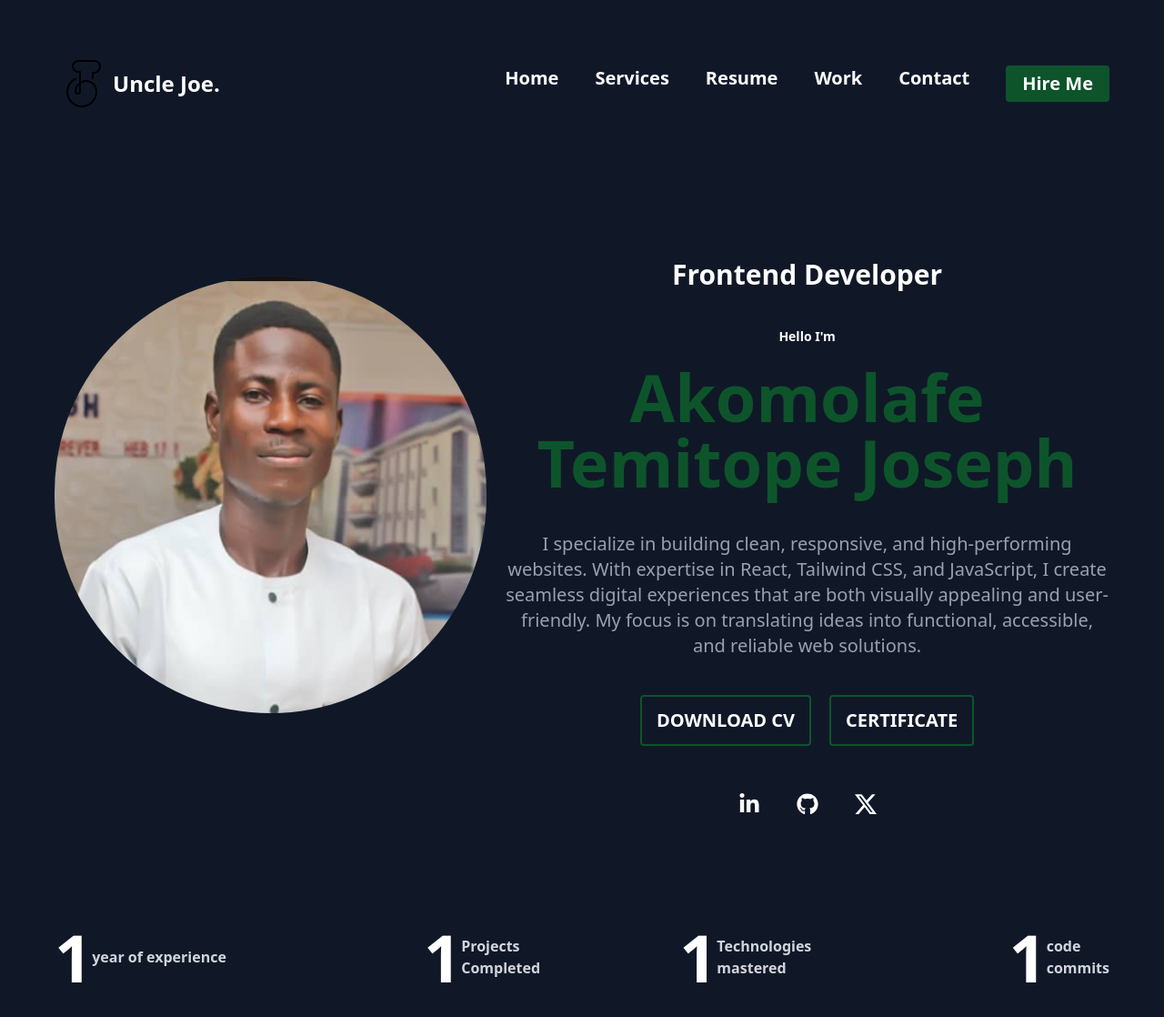
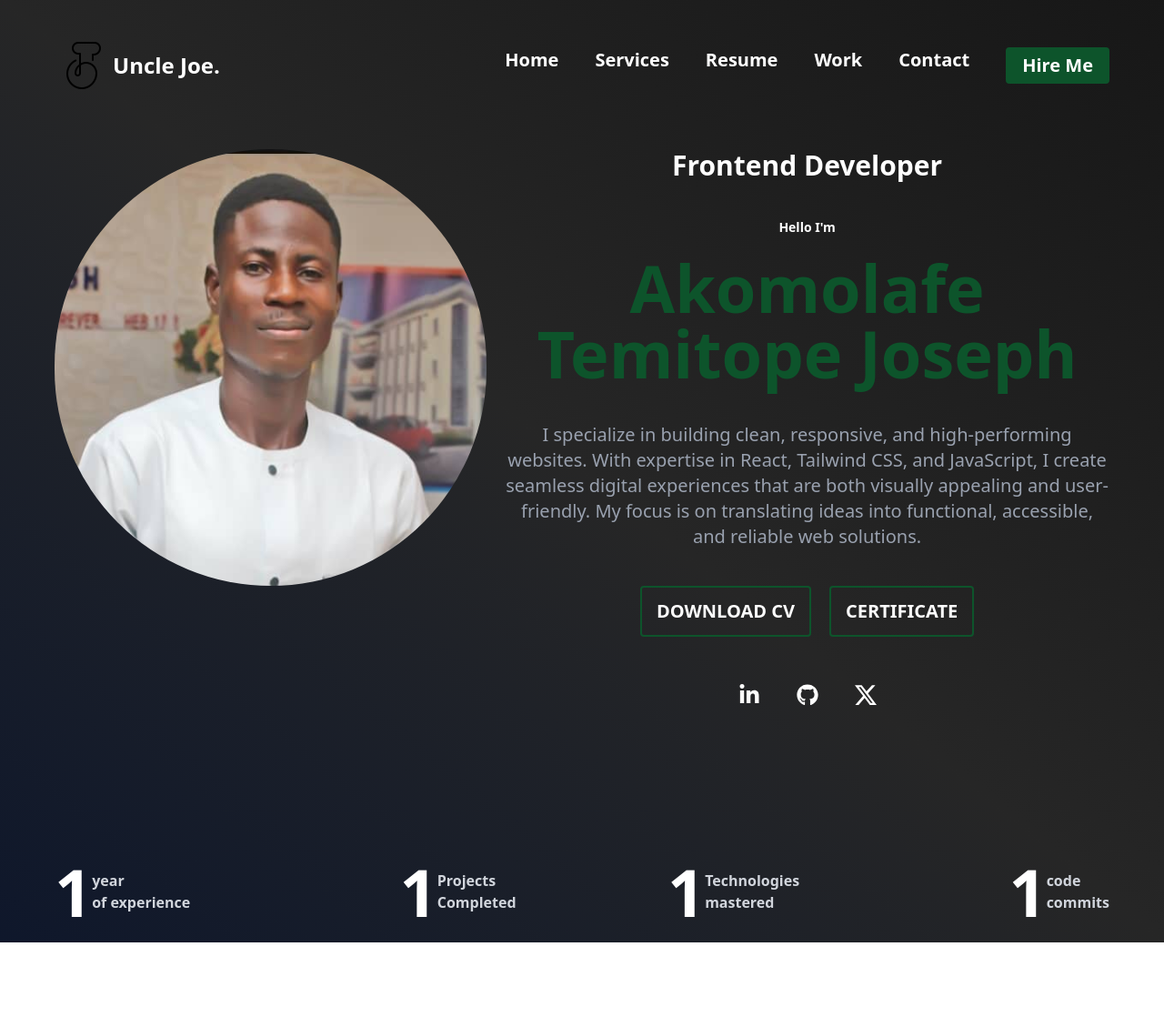
Before and after one commit to akomolafetemitopejoseph/portfolio-2, a React (Vite) app: page / in a window 1280 px wide. Shown: the top 1118 px of the page at 91% size. After the commit the page ends 1036 px from the top, so only its background shows below. Built offline with nearby package versions, Linux system fonts and the light colour scheme.

Commit message:
Updated Changes on the navBar

```diff
--- a/package.json
+++ b/package.json
@@ -16,6 +16,8 @@
     "@tailwindcss/vite": "^4.1.14",
     "clsx": "^2.1.1",
     "frama": "^1.0.0",
+    "frame": "^1.0.0-alpha.2",
+    "mation": "^0.0.2",
     "motion": "^12.23.24",
     "react": "^19.1.1",
     "react-dom": "^19.1.1",
--- a/src/App.jsx
+++ b/src/App.jsx
@@ -5,7 +5,7 @@ import Ratings from "./Components/Ratings";
 
 function App() {
   return (
-    <div>
+    <div className="bg-gradient-to-tr from-slate-900 via-neutral-800 to-neutral-900">
       <NavBar />
       <HeroSection />
       <Ratings />
--- a/src/Components/HeroSection.jsx
+++ b/src/Components/HeroSection.jsx
@@ -6,10 +6,10 @@ import imgmain from "../assets/myimage.jpg";
 
 const HeroSection = () => {
   return (
-    <main className="flex-1 text-center lg:flex gap-5 bg-gray-900 p-5 lg:p-15 text-white">
-      <div className="flex justify-center mt-15">
+    <main className=" h-screen flex-1 text-center lg:flex gap-5 lg:mt-5 lg:mr-15 lg:ml-15 text-white">
+      <div className="flex justify-center mt-10">
         <img
-          className=" w-[400px] lg:w-500 h-[400px] lg:h-120 rounded-full"
+          className=" w-[400px] lg:w-500 h-[300px] lg:h-120 rounded-full"
           src={imgmain}
           alt="heroimage"
         />
@@ -36,7 +36,7 @@ const HeroSection = () => {
               </p>
               <div className=" flex items-center justify-center lg:flex lg:justify-evenly mt-10">
                 <div className="grid grid-cols-1 justify-center items-center gap-5 lg:flex">
-                  <button className="uppercase mb-3 hover:bg-green-800 transform duration-500 active:bg-green-900 font-semibold text-xl border-2 border-green-900 px-4 py-1 rounded cursor-pointer pt-3 pb-3 w-fit ">
+                  <button className="uppercase mb-3  hover:bg-green-800 transform duration-500 active:bg-green-900 font-semibold text-xl border-2 border-green-900 px-4 py-1 rounded cursor-pointer pt-3 pb-3 w-fit ">
                     download cv
                   </button>
                   <button className="uppercase mb-3 hover:bg-green-800 transform duration-500 active:bg-green-900 font-semibold text-xl border-2 border-green-900 px-4 py-1 rounded cursor-pointer pt-3 pb-3  w-fit">
--- a/src/Components/NavBar.jsx
+++ b/src/Components/NavBar.jsx
@@ -3,8 +3,8 @@ import imgletterj from "../assets/letterJ.png";
 
 function NavBar() {
   return (
-    <div className="bg-gray-900">
-      <nav className="hidden lg:flex justify-between text-center items-center p-5 lg:p-15 text-white">
+    <div className="">
+      <nav className="hidden lg:flex justify-between text-center items-center lg:pt-10 lg:mr-15 lg:ml-15 text-white">
         <div className="flex justify-center items-center">
           <div className="">
             <img className="text-green-900" src={imgletterj} alt="letterj" />
--- a/src/Components/Ratings.jsx
+++ b/src/Components/Ratings.jsx
@@ -2,12 +2,13 @@ import React from "react";
 
 const Ratings = () => {
   return (
-    <main className="bg-gray-900">
-      <div className="grid grid-cols-2 w-1/2 lg:w-full mx-auto gap-10  lg:flex lg:justify-between p-5 lg:p-15 text-white ">
+    <main className="">
+      <div className="grid lg:flex lg:justify-between mt-5 pb-5 lg:mr-15 lg:ml-15 text-white ">
         <div className="flex justify-center items-center text-center mr-8 ">
           <h1 className="text-7xl font-bold">1</h1>
           <p className="text-l text-start font-semibold text-gray-300">
-            year of experience
+            year <br />
+            of experience
           </p>
         </div>
 
```
Also changed, not shown: 1 other file (tests, documents, lock files or other folders).
